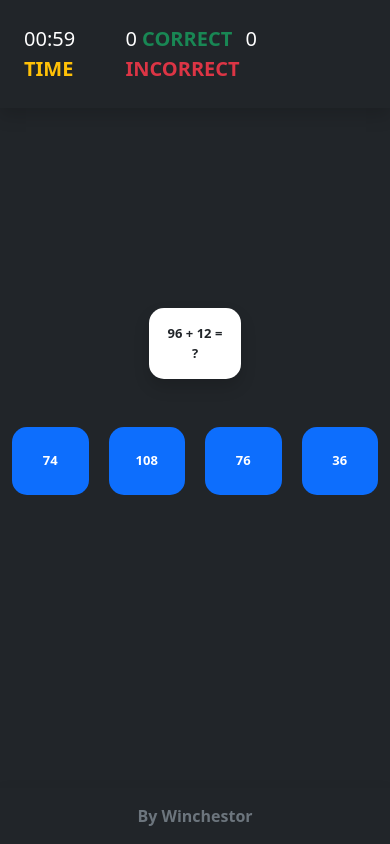
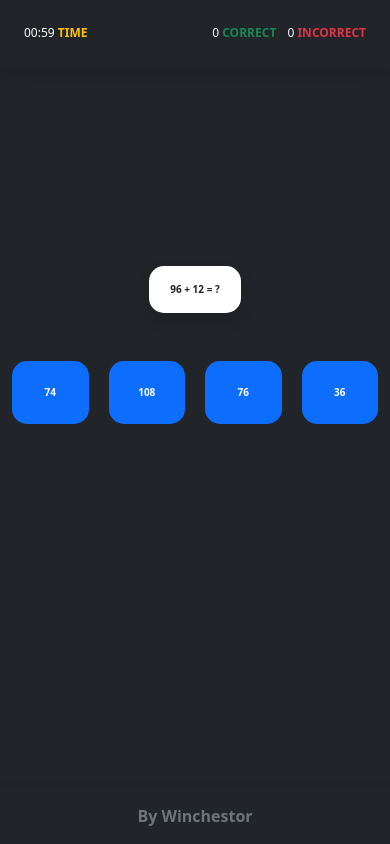
Before and after one commit to Winchestor2001/JsMathGame, a plain HTML site: page index.html in a window 390 px wide. Both pictures are taken after a click on the button "START". Drawn offline with nearby package versions, Linux system fonts and the light colour scheme.

Commit message:
Update style.css

```diff
--- a/css/style.css
+++ b/css/style.css
@@ -44,14 +44,28 @@ nav{
     .game_content{
         font-size: 18px;
     }
+    nav{
+        font-size: 18px;
+    }
 }
 @media screen and (max-width: 515px) {
     .game_content{
         font-size: 15px;
     }
+    nav{
+        font-size: 15px;
+    }
 }
 @media screen and (max-width: 460px) {
     .game_content{
-        font-size: 13px;
+        font-size: 12px;
+    }
+    nav{
+        font-size: 12px;
     }
 }
+@media screen and (max-width: 430px) {
+    .game_content{
+        font-size: 10px;
+    }
+}
```
